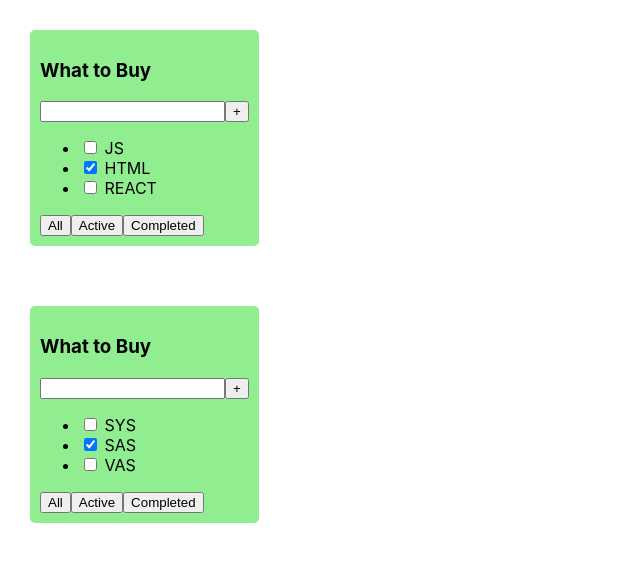
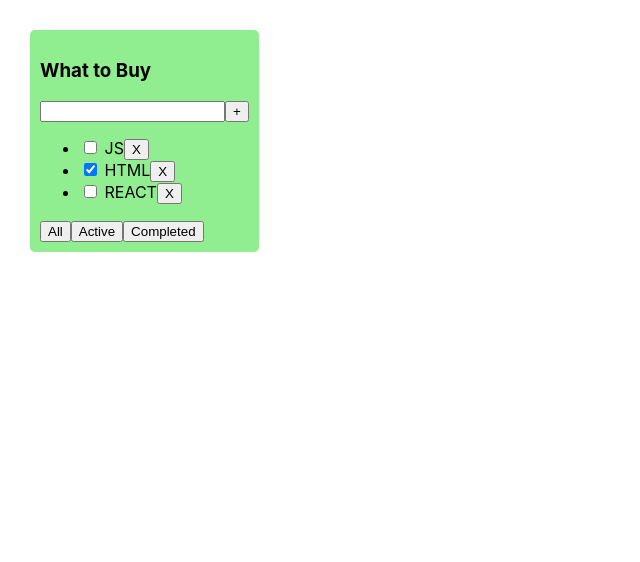
Before and after one commit to ArtemSorokin/ToDopovtor, a React (Create React App) app: page / in a window 1280 px wide. Shown: the top 562 px of the page, without its empty margins (0-640 px from the left). Built offline with nearby package versions, Linux system fonts and the light colour scheme.

Commit message:
useState

```diff
--- a/src/App.tsx
+++ b/src/App.tsx
@@ -1,28 +1,42 @@
-import React from 'react';
+import React, {useState} from 'react';
 import './App.css';
-import {Todolist} from "./Todolist";
+import {TaskType, Todolist} from "./Todolist";
+
+export type FilterValueTypes = 'All' |  'ACTIVE' | 'COMPLETED'
 
 
 
 
 function App() {
 
-    let task1 = [
+    let [task, setTask] = useState<Array<TaskType>>([
         {id: 1, isDone: false, taskTitle: 'JS'} ,
         {id: 2, isDone: true, taskTitle: 'HTML'},
         {id: 3, isDone: false, taskTitle: 'REACT'}
-    ]
-    let task2 = [
-        {id: 4, isDone: false, taskTitle: 'SYS'} ,
-        {id: 5, isDone: true, taskTitle: 'SAS'},
-        {id: 6, isDone: false, taskTitle: 'VAS'}
-    ]
+    ])
+
+    let[filter, setFilter] = useState<FilterValueTypes>('All')
+
+    const removeTask = (id:number)=>{
+        let taskCopy = task.filter((t)=> t.id!==id )
+        setTask(taskCopy)
+    }
+
+    const filteringTask = (filter:FilterValueTypes)=>{
+        setFilter(filter)
+    }
+
+    let taskForTodolist = task
+
+    if(filter === 'ACTIVE') {
+        taskForTodolist = task.filter((t)=>!t.isDone)
+    }  else if (filter === 'COMPLETED') {
+        taskForTodolist = task.filter((t)=>t.isDone)
+    }
 
     return (
         <div>
-            <Todolist title={'What to Buy'} task={task1} />
-            <Todolist title={'What to Buy'} task={task2} />
-
+            <Todolist title={'What to Buy'} task={taskForTodolist} removeTask={removeTask}  filteringTask={filteringTask}/>
         </div>
 
     );
--- a/src/Todolist.tsx
+++ b/src/Todolist.tsx
@@ -1,19 +1,26 @@
 import React, {FC} from "react";
+import {FilterValueTypes} from "./App";
 
 
 type TodolistPropsType = {
     title: string
     task: Array<TaskType>
+    removeTask: (id: number)=> void
+    filteringTask: (filter:FilterValueTypes)=> void
 
 }
 
 export type TaskType = {
-    id?: number
+    id: number
     isDone: boolean
     taskTitle: string
 }
 
 export const Todolist: FC<TodolistPropsType> = (props)=> {
+
+    const removeTask = (id: number)=> {
+        props.removeTask(id)
+    }
 
     return (
         <div className="App">
@@ -24,14 +31,21 @@ export const Todolist: FC<TodolistPropsType> = (props)=> {
                     <button>+</button>
                 </div>
                 <ul>
-                    <li><input type="checkbox" checked={props.task[0].isDone}/> <span>{props.task[0].taskTitle}</span></li>
-                    <li><input type="checkbox" checked={props.task[1].isDone}/> <span>{props.task[1].taskTitle}</span></li>
-                    <li><input type="checkbox" checked={props.task[2].isDone}/> <span>{props.task[2].taskTitle}</span></li>
+                    {
+                        props.task.map( (task)=> {
+                            return (
+                                <li>
+                                    <input type="checkbox" checked={task.isDone}/> <span>{task.taskTitle}</span>
+                                    <button onClick={()=>{removeTask(task.id)}}>X</button>
+                                </li>
+                            )
+                        })
+                    }
                 </ul>
                 <div>
-                    <button>All</button>
-                    <button>Active</button>
-                    <button>Completed</button>
+                    <button onClick={()=>{props.filteringTask('All')}}>All</button>
+                    <button onClick={()=>{props.filteringTask('ACTIVE')}}>Active</button>
+                    <button onClick={()=>{props.filteringTask('COMPLETED')}}>Completed</button>
                 </div>
             </div>
         </div>
```
